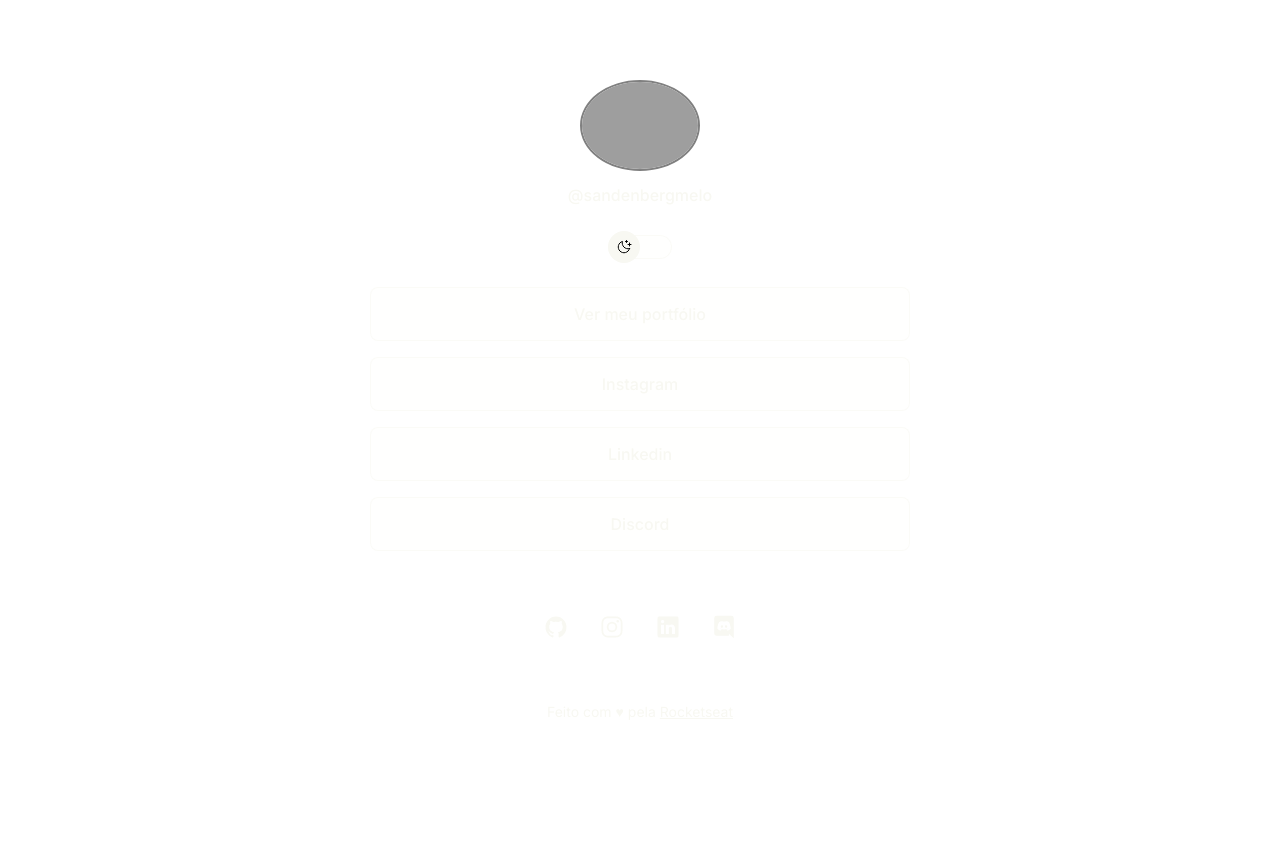
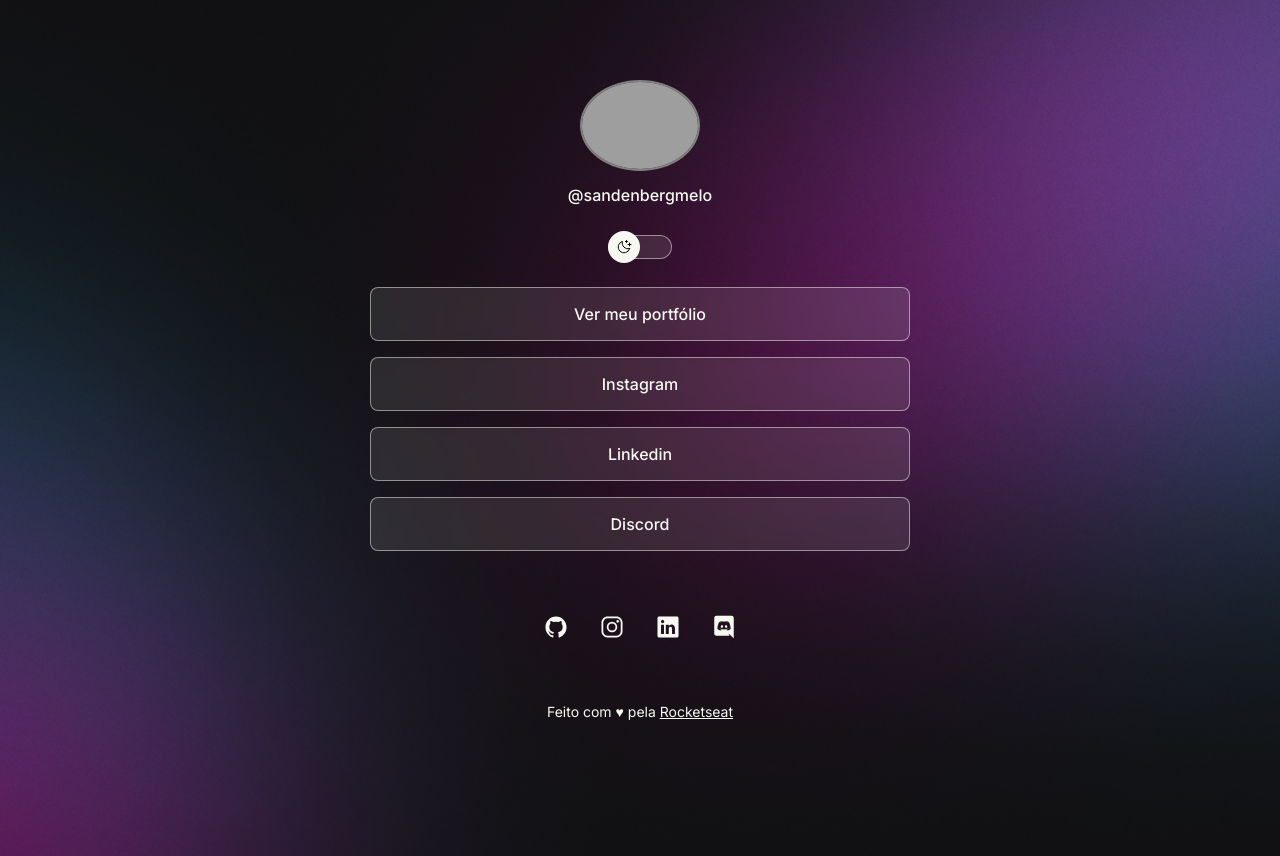
Before and after one commit to sandenbergmelo/dev-links, a plain HTML site: page index.html in a window 1280 px wide. Before the commit the page ends 800 px from the top, so only its background shows below. Drawn offline with nearby package versions, Linux system fonts and the light colour scheme; grey boxes are pictures that could not be loaded.

Commit message:
Add media queries to change background

```diff
--- a/styles/style.css
+++ b/styles/style.css
@@ -35,7 +35,7 @@ body * {
 }
 
 body {
-  font-family: Inter, sans-serif;
+  height: 100vh;
   background: var(--bg-url) no-repeat top center / cover;
 
   /* background-image: url('../img/bg-mobile.jpg');
@@ -168,3 +168,14 @@ footer {
   font-size: 14px;
   text-align: center;
 }
+
+/* Media queries */
+@media (min-width: 700px) {
+  :root {
+    --bg-url: url('../img/bg-desktop.jpg');
+  }
+
+  .light {
+    --bg-url: url('../img/bg-desktop-light.jpg');
+  }
+}
```
Also changed, not shown: img/bg-desktop-light.jpg (added), img/bg-desktop.jpg (added).
